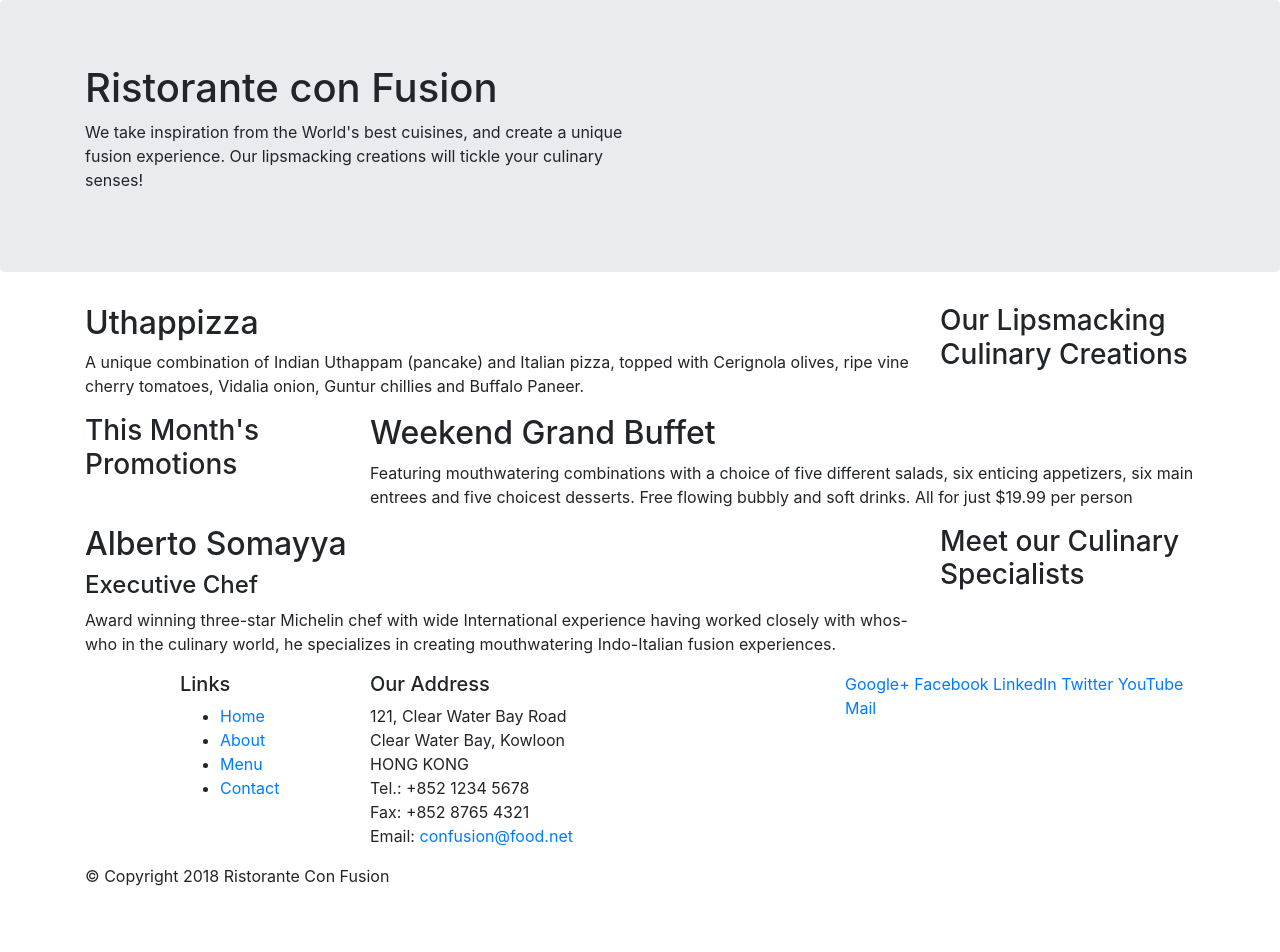
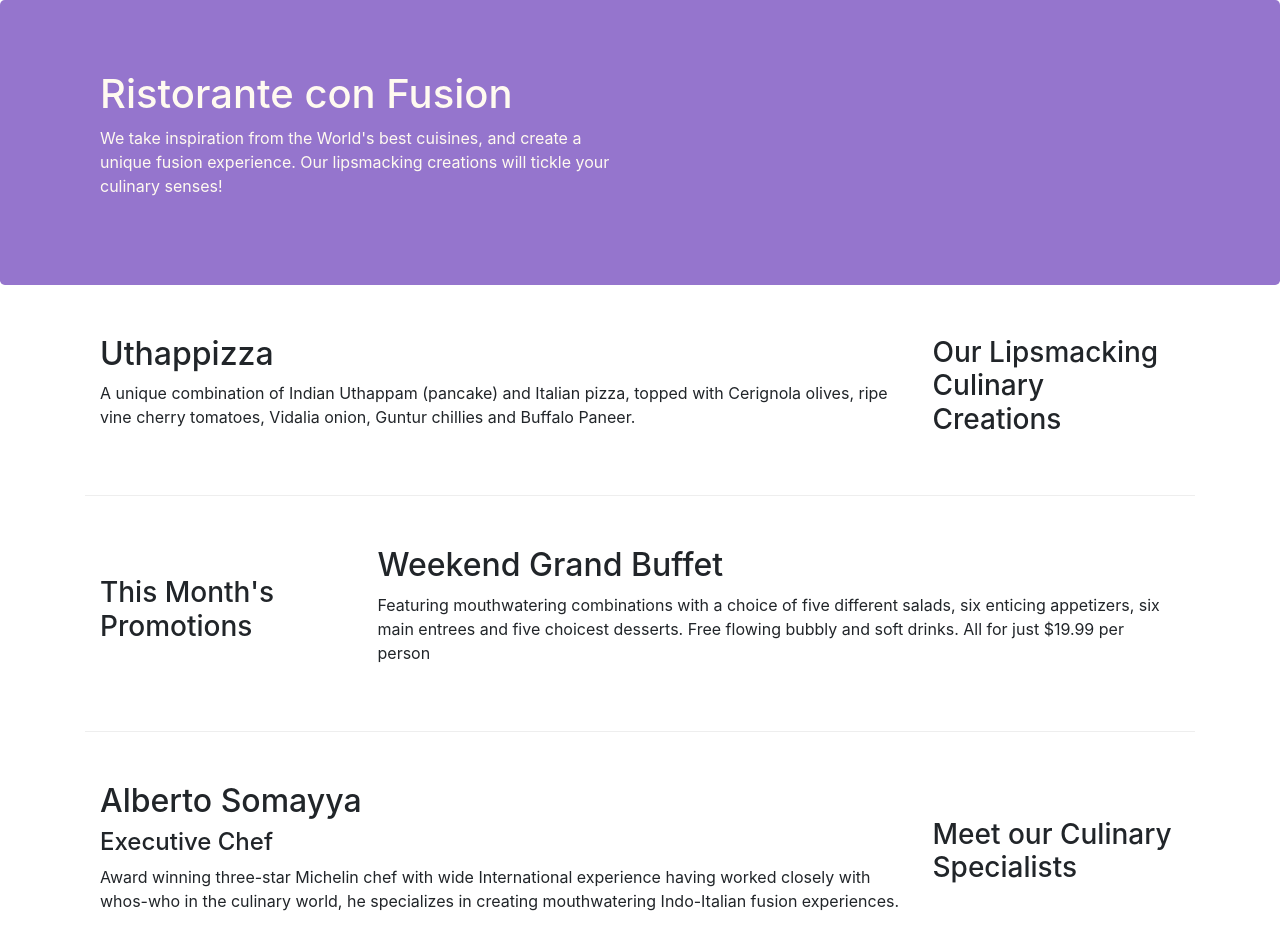
Before and after one commit to erikwsmith85/bootstrap, a website: page index.html in a window 1280 px wide. Shown: the top 952 px of the page. Before the commit the page ends 904 px from the top, so only its background shows below. Drawn offline with nearby package versions, Linux system fonts and the light colour scheme.

Commit message:
added css styles

```diff
--- /dev/null
+++ b/css/styles.css
@@ -0,0 +1,30 @@
+.row-header {
+   margin: 0px auto;
+   padding: 0px auto;
+}
+
+.row-content {
+    margin: 0px auto;
+    padding: 50px 0px 50px 0px;
+    border-bottom: 1px ridge;
+    min-heigth: 400px;
+}
+
+.footer {
+    background-color: #D1C4E9;
+    margin: 0px auto;
+    padding: 20px 0px 20px 0px;
+}
+
+.jumbotron {
+    padding: 70px 30px 70px 30px;
+    margin: 0px auto;
+    background: #9575CD;
+    color: floralwhite;
+}
+
+.address {
+    font-size: 80%;
+    margin: 0px auto;
+    color: #0F0F0F;
+}
--- a/index.html
+++ b/index.html
@@ -10,6 +10,7 @@
 
     <!-- Bootstrap CSS -->
     <link rel="stylesheet" href="node_modules/bootstrap/dist/css/bootstrap.min.css">
+    <link rel="stylesheet" href="css/styles.css">
 
     <title>Ristorante Con Fusion</title>
 
@@ -20,8 +21,7 @@
 
     <header class = "jumbotron">
         <div class = "container">
-
-            <div class = "row">
+            <div class = "row-header">
                 <div class = "col-12 col-sm-6">
                     <h1>Ristorante con Fusion</h1>
                     <p>We take inspiration from the World's best cuisines, and create a unique fusion experience. Our lipsmacking creations will tickle your culinary senses!</p>
@@ -35,7 +35,7 @@
 
 
     <div class = "container">
-        <div class = "row">
+        <div class = "row row-content align-items-center">
             <div class = "col-12 col-sm-4 order-sm-last col-md-3">
                 <h3>Our Lipsmacking Culinary Creations</h3>
             </div>
@@ -46,7 +46,7 @@
         </div>
 
 
-        <div class = "row">
+        <div class = "row row-content align-items-center">
             <div class = "col-12 col-sm-4 order-sm-first col-md-3">
                 <h3>This Month's Promotions</h3>
             </div>
@@ -56,7 +56,7 @@
             </div>
         </div>
 
-        <div class = "row">
+        <div class = "row row-content align-items-center">
             <div class = "col-12 col-sm-4 order-sm-last col-md-3">
                 <h3>Meet our Culinary Specialists</h3>
             </div>
@@ -68,12 +68,12 @@
         </div>
     </div>
 
-    <footer>
+    <footer class = "footer">
         <div class = "container">
             <div class = "row">
                 <div class ="col-4 offset-1 col-sm-2">
                     <h5>Links</h5>
-                    <ul>
+                    <ul class = "list-unstyled">
                         <li><a href="#">Home</a></li>
                         <li><a href="#">About</a></li>
                         <li><a href="#">Menu</a></li>
@@ -91,8 +91,8 @@
 		              Email: <a href="mailto:confusion@food.net">confusion@food.net</a>
 		           </address>
                 </div>
-                <div class ="col-12 col-sm-4">
-                    <div>
+                <div class ="col-12 col-sm-4 align-self-center">
+                    <div class="text-center">
                         <a href="http://google.com/+">Google+</a>
                         <a href="http://www.facebook.com/profile.php?id=">Facebook</a>
                         <a href="http://www.linkedin.com/in/">LinkedIn</a>
@@ -102,7 +102,7 @@
                     </div>
                 </div>
            </div>
-           <div class = "row">
+           <div class = "row justify-content-center">
                 <div class = "col-auto">
                     <p>© Copyright 2018 Ristorante Con Fusion</p>
                 </div>
```
